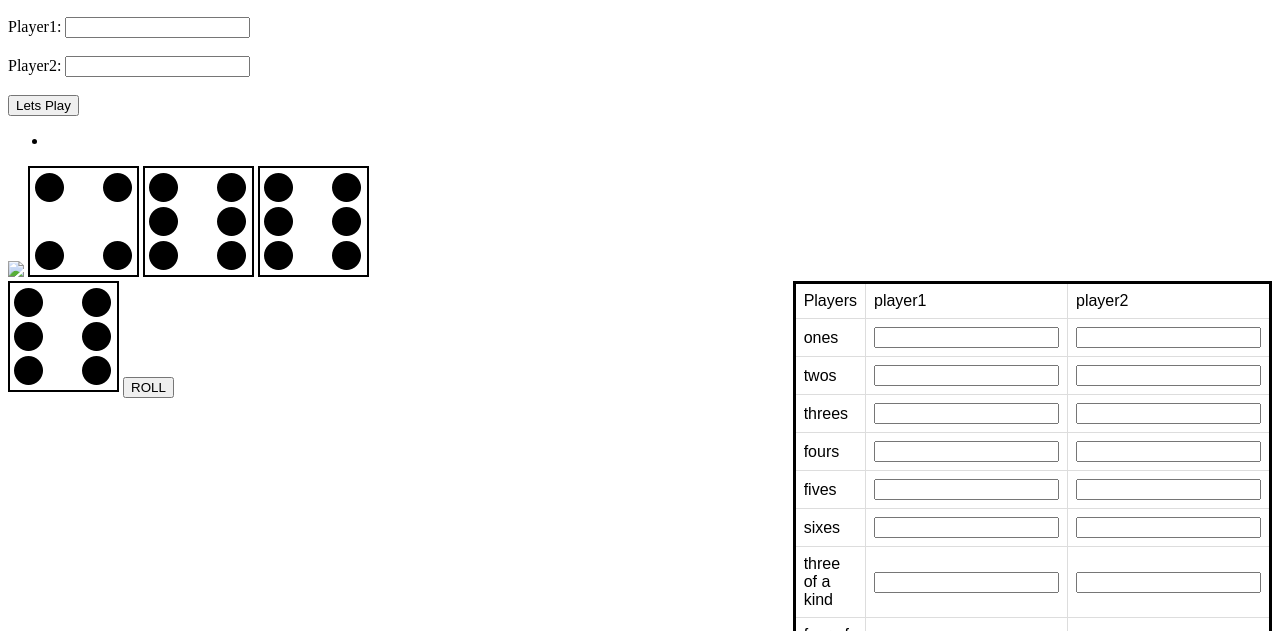
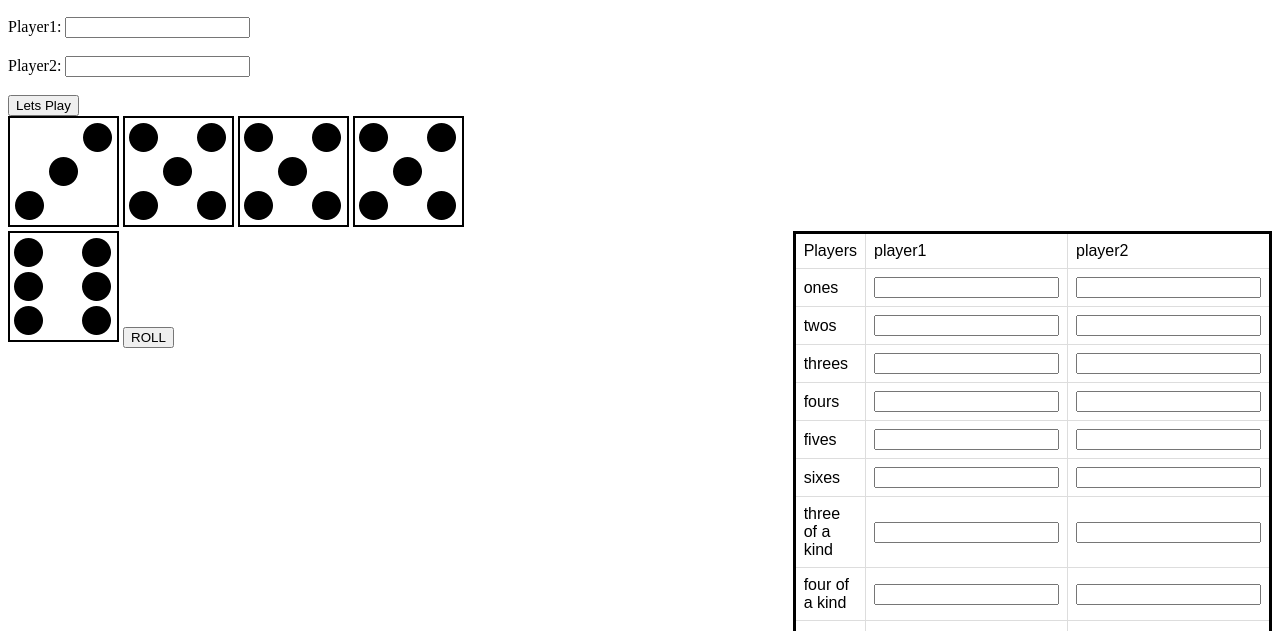
Before and after one commit to caseygruse/Yatzy, a plain HTML site: page index.html in a window 1280 px wide. Both pictures are taken after a click on the button "ROLL". Shown: the part 168-799 px from the top of the page. Drawn offline with Linux system fonts and the light colour scheme.

Commit message:
Will roll five dice to the image tags and they have value attributes

```diff
--- a/index.html
+++ b/index.html
@@ -23,10 +23,6 @@
     <button id="letsPlay" type="button">Lets Play</button>
     <br>
 
-
-    <ul id="imgList">
-        <li> </li>
-    </ul>
 
 
     <img id="slot1" src="dice/1.png"></img>
--- a/scripts/typeScriptMain.js
+++ b/scripts/typeScriptMain.js
@@ -13,27 +13,15 @@ function startPlaying() {
 }
 function firstRoll() {
     var imagesValue = createImageValueArray();
+    var imageArray = createImageArray();
     document.getElementById("roll").onclick = function () {
         for (var i = 0; i < 5; i++) {
             var randValue = imagesValue[Math.floor(Math.random() * 6)];
             document.getElementsByTagName("img")[i].setAttribute("value", randValue);
+            var giveImgValue = parseInt(document.getElementsByTagName("img")[i].getAttribute("value"));
+            document.getElementsByTagName("img")[i].setAttribute("src", imageArray[giveImgValue - 1]);
         }
-        asignImagesToImageTags();
     };
-}
-function retrieveValueFromImgTagsInArray() {
-    var imageValueArray = [5];
-    for (var i = 0; i < 5; i++) {
-        imageValueArray[i] = parseInt(document.getElementsByTagName("img")[i].getAttribute("value"));
-    }
-    return imageValueArray;
-}
-function asignImagesToImageTags() {
-    var imageValue = retrieveValueFromImgTagsInArray();
-    var images = createImageArray();
-    for (var i = 0; i < 5; i++) {
-        document.getElementsByTagName("img")[i].setAttribute("src", images[imageValue[i - 1]]);
-    }
 }
 function createImageArray() {
     var images = ["dice/1.png", "dice/2.png", "dice/3.png", "dice/4.png", "dice/5.png", "dice/6.png"];
```
Also changed, not shown: 1 other file.
